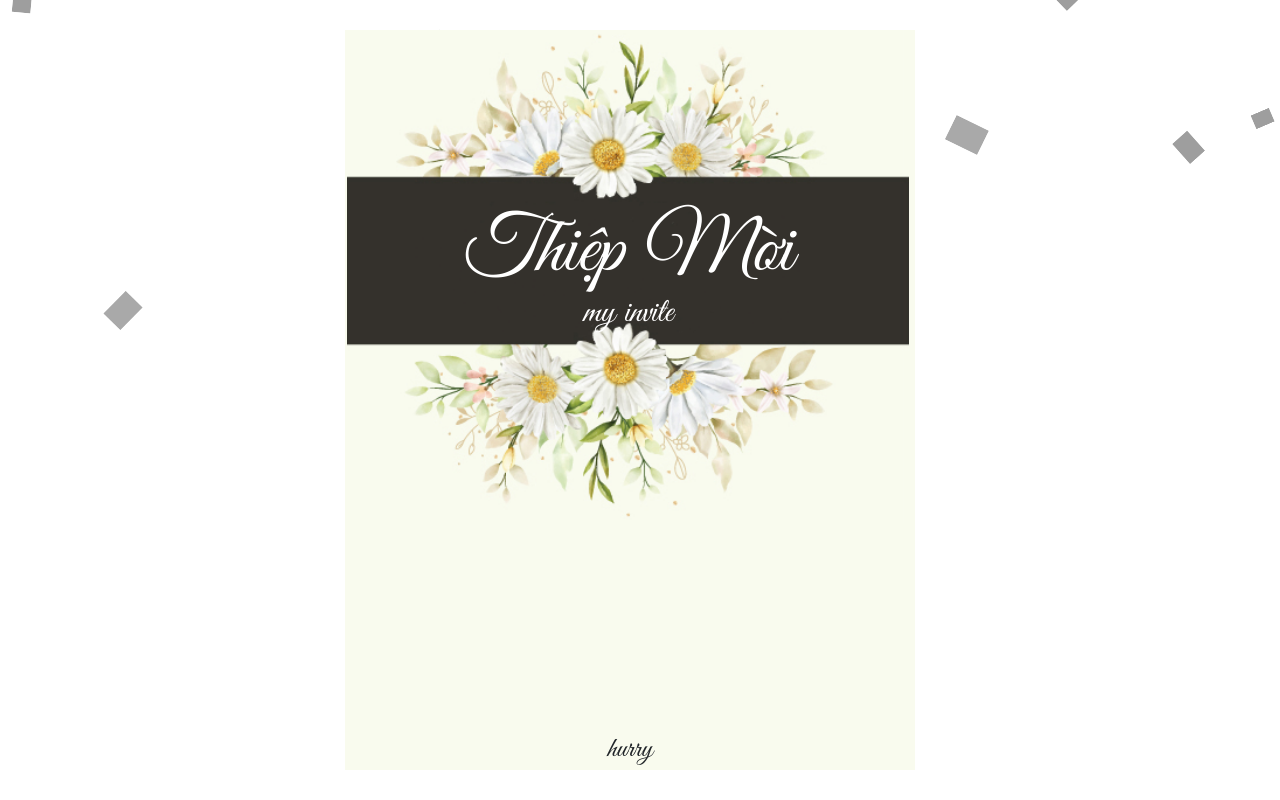
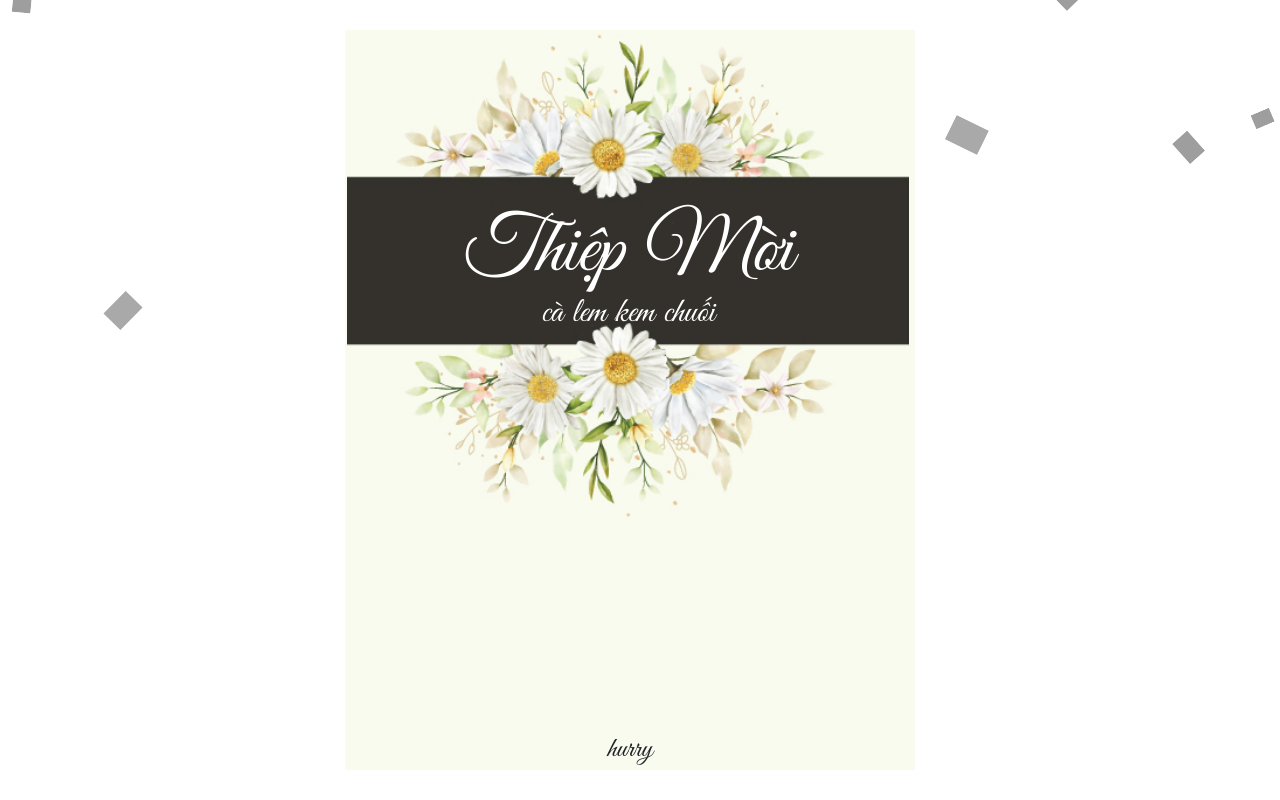
Before and after one commit to baobao230901/Wedding-Card, a plain HTML site: page index.html in a window 1280 px wide. Drawn offline with nearby package versions, Linux system fonts and the light colour scheme; a web font is replaced by a local one.

Commit message:
ghi gi cx dc

```diff
--- a/index.html
+++ b/index.html
@@ -21,7 +21,7 @@
                             <h1>
                                 Thiệp Mời
                             </h1>
-                            <h5>my invite</h5>
+                            <h5>cà lem kem chuối</h5>
                         </div>
                     </div>
                     <div class="text-bottom">
```
